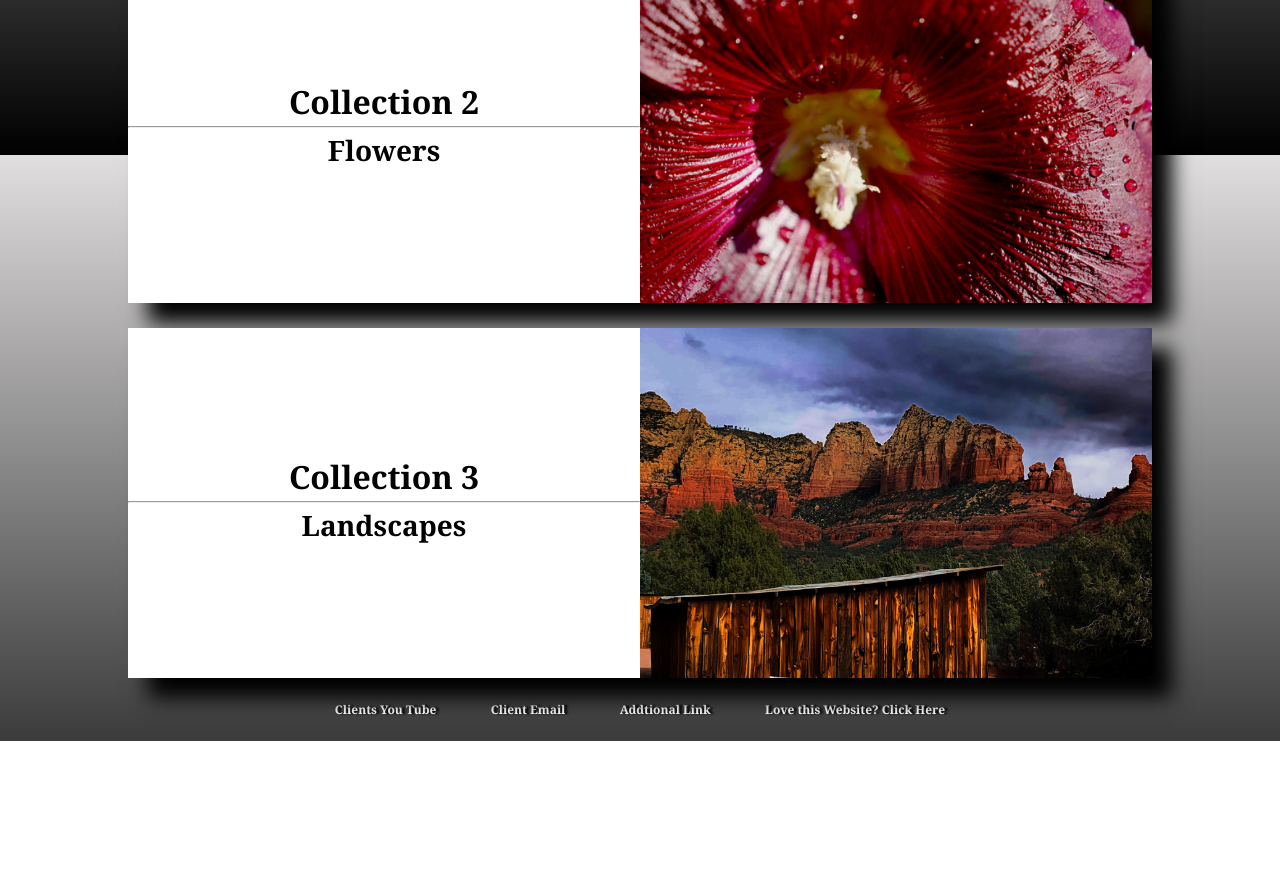
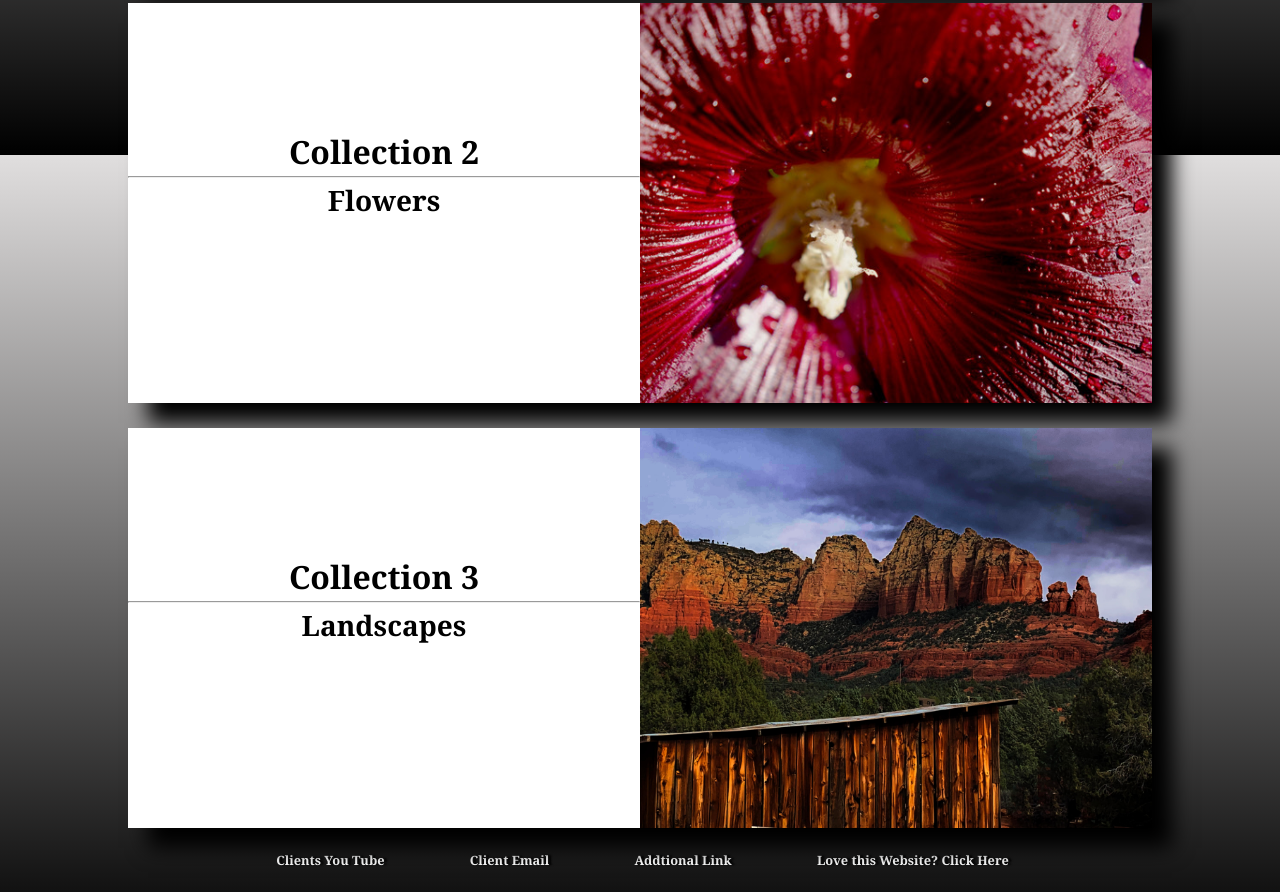
Before and after one commit to ElizabethClohosey/M.ShannonReddochPhotography, a plain HTML site: page index.html in a window 1280 px wide. Shown: the part 645-1537 px from the top of the page. Before the commit the page ends 1386 px from the top, so only its background shows below. Drawn offline with Linux system fonts and the light colour scheme.

Commit message:
fixed sizing issues  due to my browser being zoomed in.....again!  Home page is 100% ready for client

```diff
--- a/style.css
+++ b/style.css
@@ -38,10 +38,10 @@ a:active {
 
 ul {
   /* border: 2px solid black; */
-  /* font-size: 1.18em; */
+  font-size: 1.18em;
   position: fixed;
   top: 50px;
-  left: 15px;
+  left: 20px;
   line-height: 2.5em;
   font-family: Georgia, 'Times New Roman', Times, serif;
 }
@@ -82,7 +82,7 @@ ul {
   #flowers,
   #landscapes {
     position: relative;
-    height: 350px;
+    height: 400px;
     width: 80%;
     background: white;
     /* border: 1px solid black; */
@@ -102,7 +102,7 @@ ul {
 }
 
 .image-side {
-  height: 350px;
+  height: 400px;
   width: 50%;
   /* border: 1px solid green; */
   position: absolute;
@@ -139,11 +139,11 @@ footer {
   width: 80%;
   text-align: center;
   padding-bottom: 2%;
-  padding-left: 8%;
+  padding-left: 7%;
   font-family: Georgia, 'Times New Roman', Times, serif;
-  font-size: .75em;
+  font-size: .80em;
 }
 
 .footer-links {
-  margin-left: 5%;
+  margin-left: 8%;
 }
```
